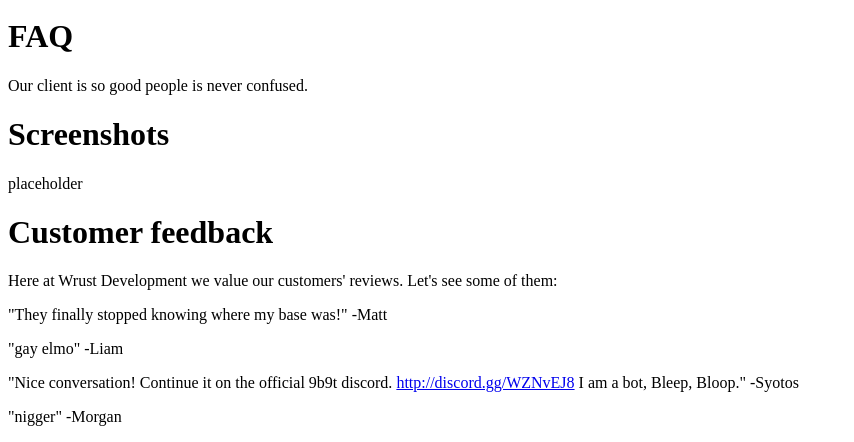
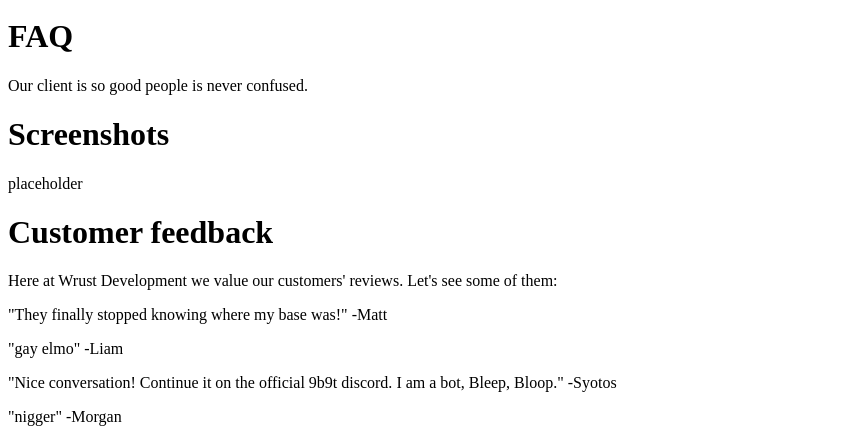
Before and after one commit to wrust-client/wrust-client.github.io, a plain HTML site: page index.html in a window 1280 px wide. Shown: the part 709-1151 px from the top of the page, without its empty margins (0-854 px from the left). Drawn offline with Linux system fonts and the light colour scheme.

Commit message:
Revert "reee"
This reverts commit 1257ca13d6650ae5f264c05eeeceeb00198131fb.

```diff
--- a/index.html
+++ b/index.html
@@ -33,7 +33,7 @@
   <p> Here at Wrust Development we value our customers' reviews. Let's see some of them:</p>
   <p>"They finally stopped knowing where my base was!" -Matt</p>
   <p>"gay elmo" -Liam</p>
-  <p>"Nice conversation! Continue it on the official 9b9t discord. <a href="http://discord.gg/WZNvEJ8">http://discord.gg/WZNvEJ8</a> I am a bot, Bleep, Bloop." -Syotos</p>
+  <p>"Nice conversation! Continue it on the official 9b9t discord. <a href="http://discord.gg/WZNvEJ8"></a> I am a bot, Bleep, Bloop." -Syotos</p>
   <p>"nigger" -Morgan</p>
 </body>
 </html>
```
